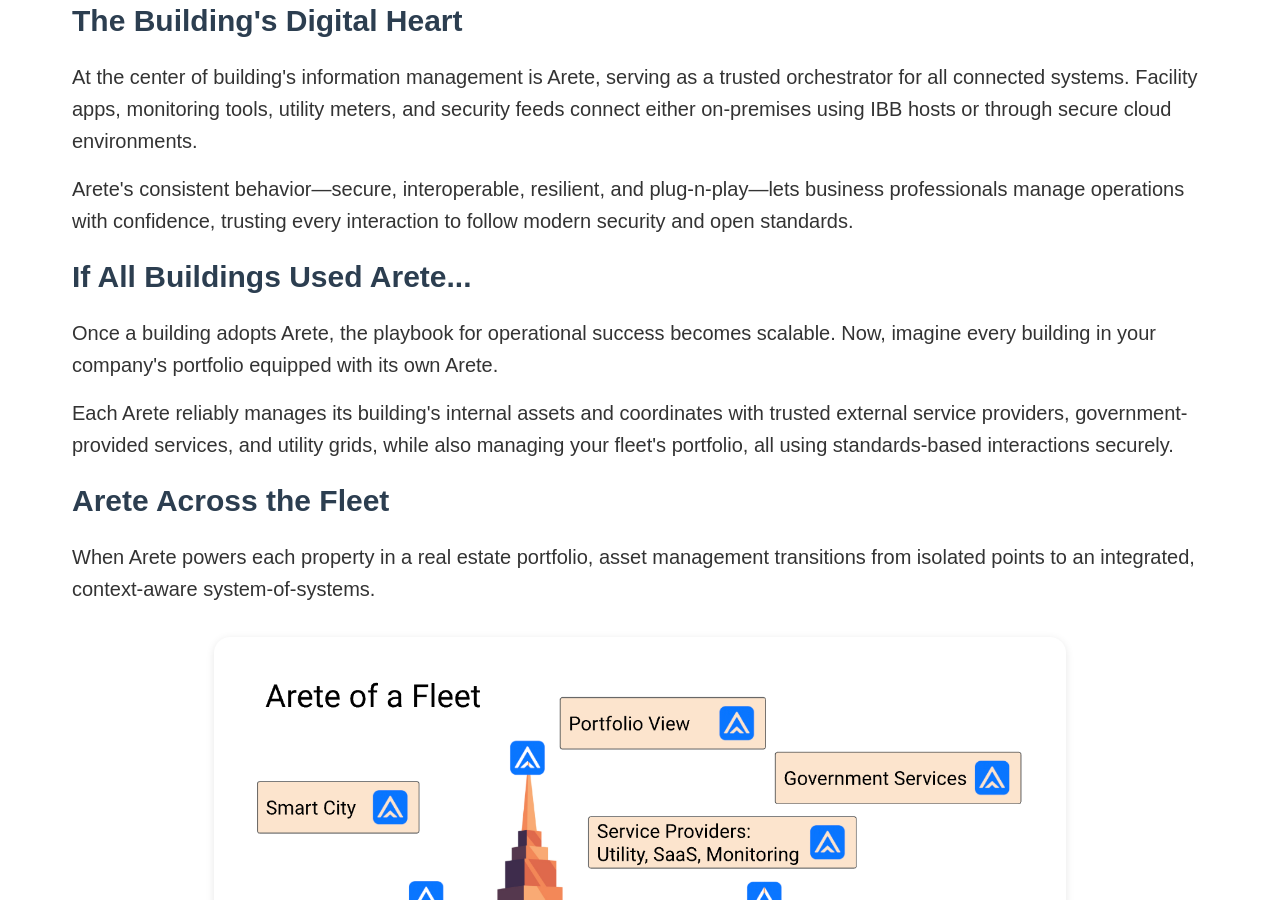
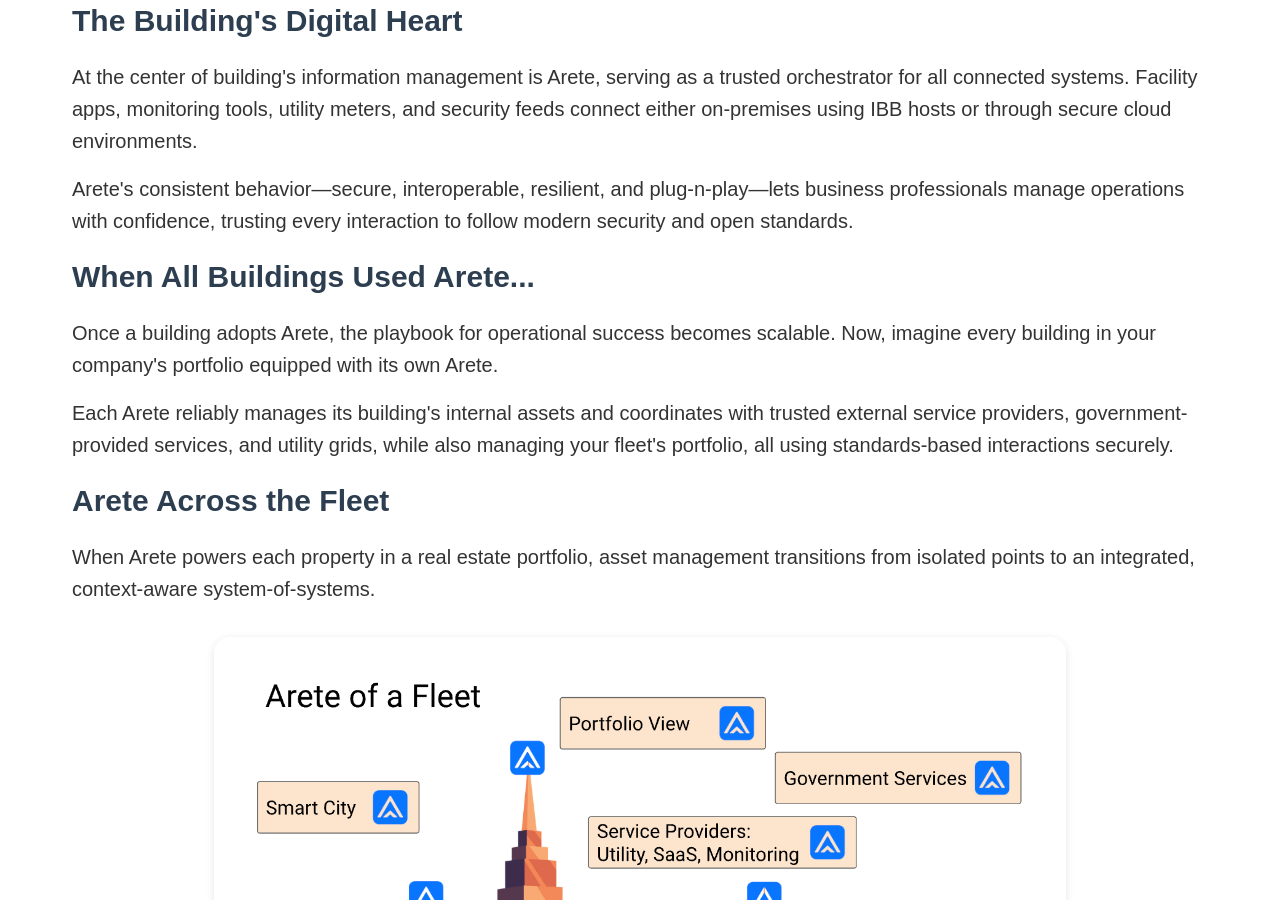
Before and after one commit to project-arete/website, a Jekyll site: the page buildings.html, which Jekyll copies as it is, in a window 1280 px wide and 900 px high, scrolled down 1158 px. Built offline with Jekyll 4.4.1, drawn with Linux system fonts in a browser that asks for light colours.

Commit message:
Update buildings.html

```diff
--- a/buildings.html
+++ b/buildings.html
@@ -45,7 +45,7 @@
         </section>
 
         <section>
-            <h2>If All Buildings Used Arete...</h2>
+            <h2>When All Buildings Used Arete...</h2>
             <p>Once a building adopts Arete, the playbook for operational success becomes scalable. Now, imagine every building in your company's portfolio equipped with its own Arete.</p>
             <p>Each Arete reliably manages its building's internal assets and coordinates with trusted external service providers, government-provided services, and utility grids, while also managing your fleet's portfolio, all using standards-based interactions securely.</p>
         </section>
```
